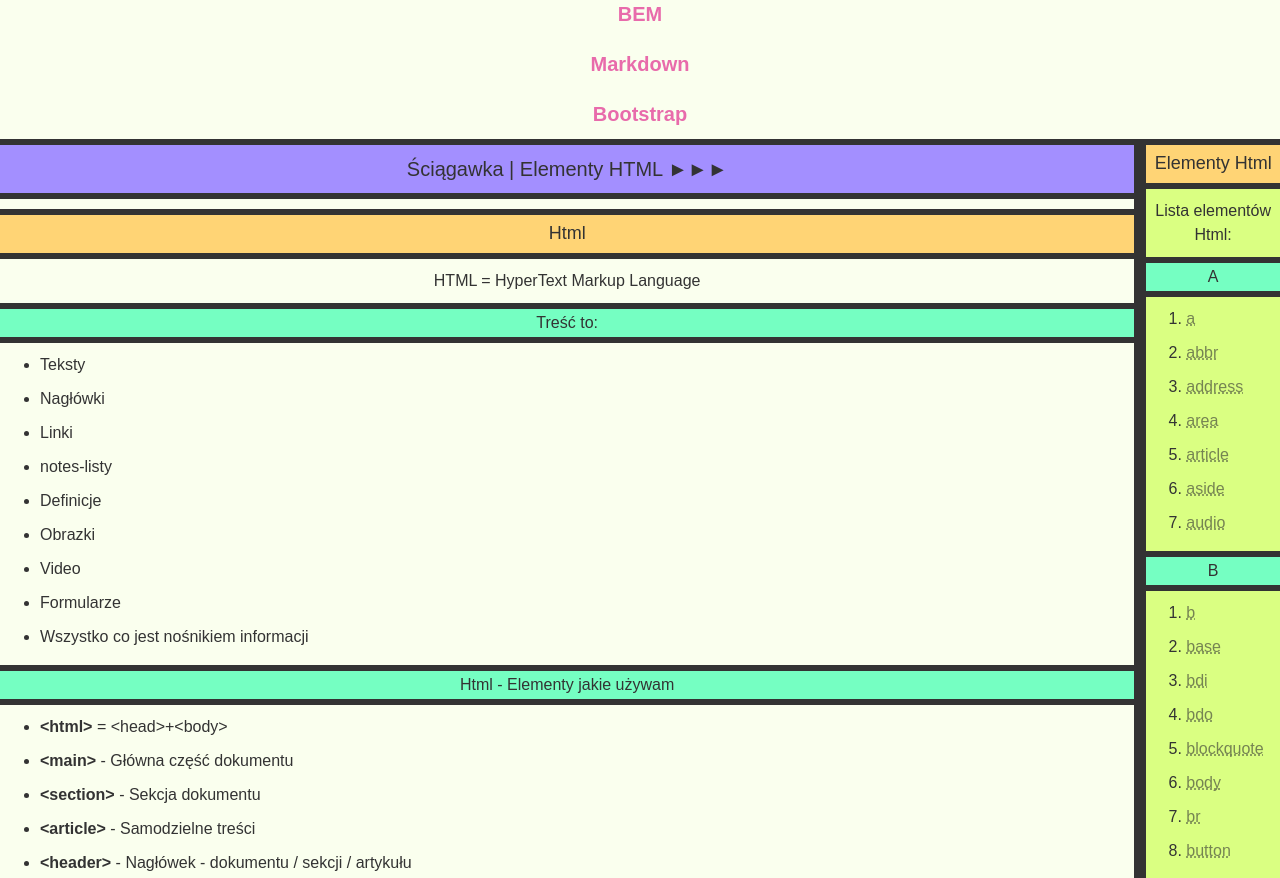
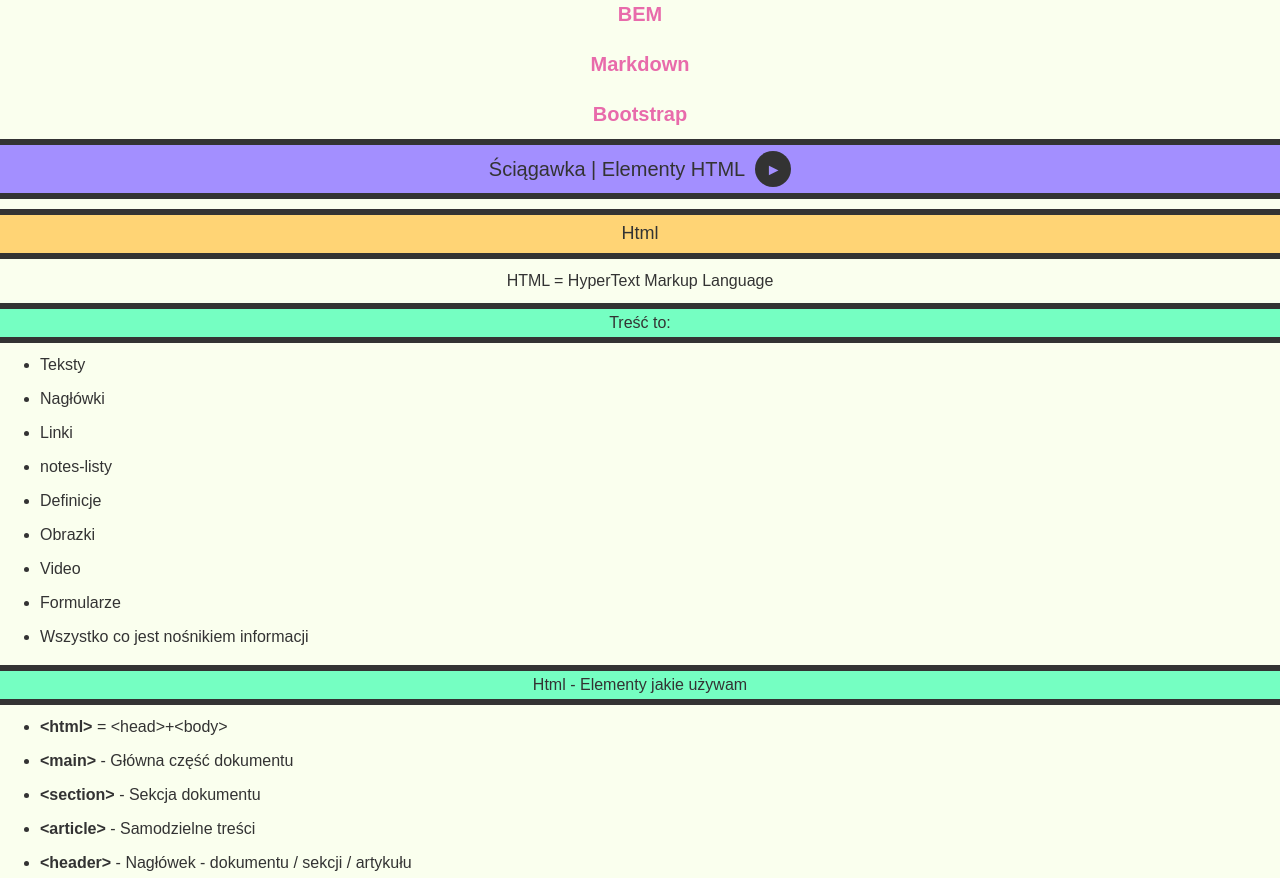
Before and after one commit to kamilMalinowski/Awesome-Notes, a website built with webpack: page src/pages/notatki-html.html in a window 1280 px wide. Shown: the part 357-1235 px from the top of the page. Built offline with nearby package versions, Linux system fonts and the light colour scheme; no server answers; a web font is replaced by a local one.

Commit message:
feat: add button for open-close aside, add styles

```diff
--- a/src/js/index.js
+++ b/src/js/index.js
@@ -70,11 +70,20 @@
 // const timePlaceholder = document.querySelector(".time--js");
 // timePlaceholder.innerHTML = time;
 
+//wysuwany aside w sekcji html
+
+let buttonAside = document.querySelector(".buttonAside--js");
+
+buttonAside.addEventListener("click", () => {
+  const aside = document.querySelector(".notes-article--aside");
+  aside.classList.toggle("notes-article--openAside");
+});
+
 //GAMEJS - Prosta gra, w której walczę z JavaScriptem :).
 
 // const gameJS = document.querySelector(".gameJS--js");
-const me = document.querySelector(".me--js");
-const javaSript = document.querySelector(".javaSript--js");
+let me = document.querySelector(".me--js");
+// const javaSript = document.querySelector(".javaSript--js");
 const jumpButton = document.querySelector(".jumpButton--js");
 
 jumpButton.addEventListener("click", () => {
@@ -85,3 +94,4 @@
     me.classList.remove("animation");
   }, 500);
 });
+//kontynuacja niebawem
--- a/src/pages/notatki-html.html
+++ b/src/pages/notatki-html.html
@@ -81,7 +81,12 @@
     <!--SECTION NOTES-->
     <main class="main main--html">
       <section class="notes">
-        <h2 class="notes__title">Ściągawka | Elementy HTML ►►►</h2>
+        <h2 class="notes__title">
+          Ściągawka | Elementy HTML
+          <button class="notes__button buttonAside--js" aria-label="open aside">
+            ►
+          </button>
+        </h2>
 
         <!--HTML-->
         <article class="notes-article">
--- a/src/scss/main.scss
+++ b/src/scss/main.scss
@@ -34,6 +34,7 @@
   margin: 0;
   padding: 0;
   &--html{
+    width:100vw;
     display:flex;
     flex-direction: row;
   }
--- a/src/scss/modules/3.main_notes.scss
+++ b/src/scss/modules/3.main_notes.scss
@@ -1,6 +1,19 @@
 .notes {
   padding-bottom: 20px;
   margin: 0;
+  &__button {
+    width: 36px;
+    height: 36px;
+    border-radius: 50%;
+    margin-left: 10px;
+    border: none;
+    cursor: pointer;
+    text-align: center;
+    padding: 2px 0 0 1px;
+    font-size: 16px;
+    background: var(--color-gray);
+    color: var(--color-purple);
+  }
   &__title {
     width: 100%;
     display: flex;
@@ -20,7 +33,7 @@
       height: 30px;
       margin: 0 10px;
       padding: 0;
-      border:none;
+      border: none;
     }
   }
 }
@@ -35,10 +48,13 @@
     flex-direction: row;
   }
   &--aside {
+    display: none;
+  }
+  &--openAside {
+    display: block;
     background-color: var(--color-lightGreen);
     margin: 0;
     padding: 0;
-
     width: 200px;
     text-align: left;
     border-left: 12px solid var(--color-gray);
```
